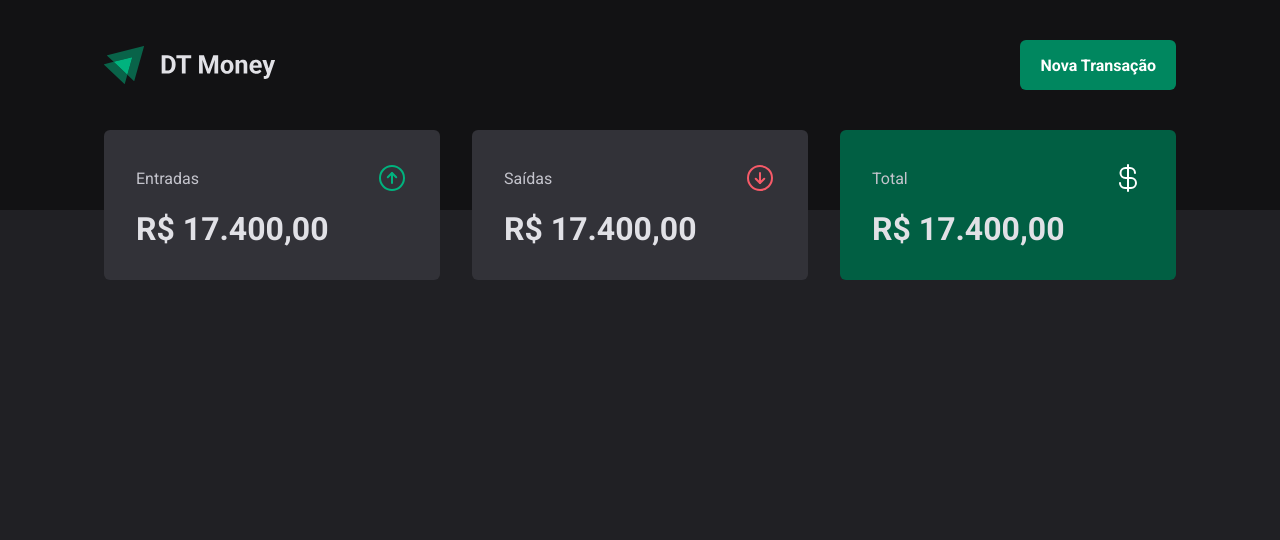
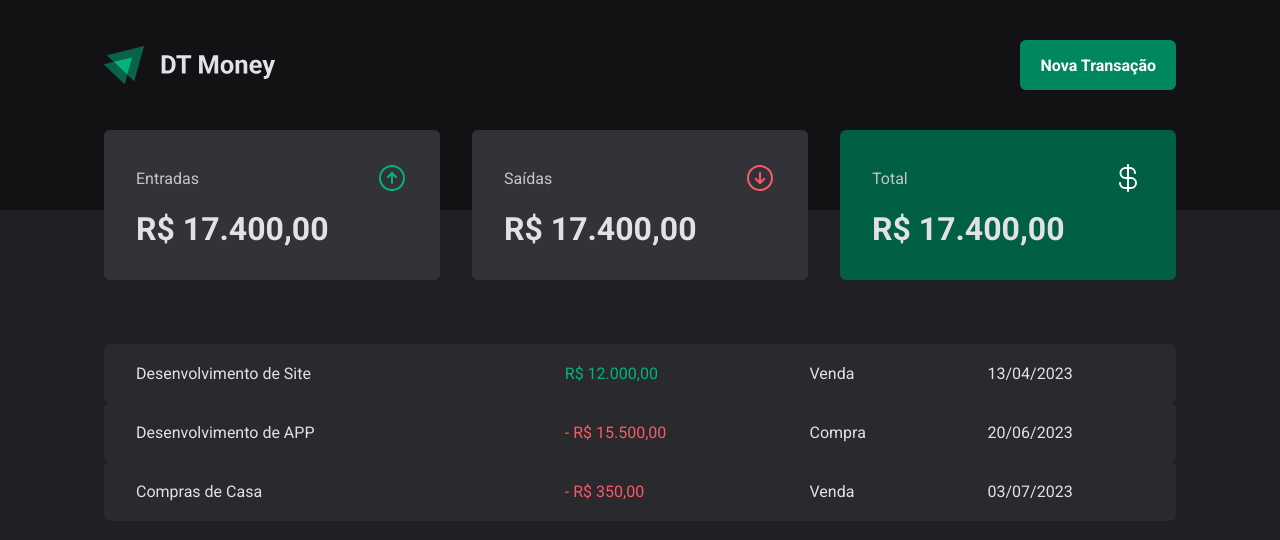
Before and after one commit to AFCOliveira/Dt-Money, a React (Vite) app: page / in a window 1280 px wide. Shown: the top 540 px of the page. Built offline with nearby package versions, Linux system fonts and the light colour scheme.

Commit message:
insert style in table

```diff
--- a/src/pages/Transactions/index.tsx
+++ b/src/pages/Transactions/index.tsx
@@ -1,11 +1,49 @@
 import { Header } from '../../components/Header'
 import { Summary } from '../../components/Summary'
+import {
+  PriceHighLight,
+  TransactionsContainer,
+  TransactionsTable,
+} from './styles'
 
 export function Transactions() {
   return (
     <div>
       <Header />
       <Summary />
+
+      <TransactionsContainer>
+        <TransactionsTable>
+          <tbody>
+            <tr>
+              <td width="40%">Desenvolvimento de Site</td>
+              <td>
+                <PriceHighLight variant="income">R$ 12.000,00</PriceHighLight>
+              </td>
+              <td>Venda</td>
+              <td>13/04/2023</td>
+            </tr>
+            <tr>
+              <td width="40%">Desenvolvimento de APP</td>
+              <td>
+                <PriceHighLight variant="outcome">
+                  - R$ 15.500,00
+                </PriceHighLight>
+              </td>
+              <td>Compra</td>
+              <td>20/06/2023</td>
+            </tr>
+            <tr>
+              <td width="40%">Compras de Casa</td>
+              <td>
+                <PriceHighLight variant="outcome">- R$ 350,00</PriceHighLight>
+              </td>
+              <td>Venda</td>
+              <td>03/07/2023</td>
+            </tr>
+          </tbody>
+        </TransactionsTable>
+      </TransactionsContainer>
     </div>
   )
 }
--- a/src/pages/Transactions/styles.ts
+++ b/src/pages/Transactions/styles.ts
@@ -0,0 +1,40 @@
+import { styled } from 'styled-components'
+
+export const TransactionsContainer = styled.main`
+  width: 100%;
+  max-width: 1120px;
+  margin: 4rem auto 0;
+  padding: 0 1.5rem;
+`
+export const TransactionsTable = styled.table`
+  width: 100%;
+  border-collapse: collapse;
+  border-spacing: 0 0.5rem;
+  /* margin-top: 1.5rem; */
+
+  td {
+    padding: 1.25rem 2rem;
+    background: ${(prosp) => prosp.theme['gray-700']};
+
+    &:first-child {
+      border-top-left-radius: 6px;
+      border-bottom-left-radius: 6px;
+    }
+
+    &:last-child {
+      border-top-right-radius: 6px;
+      border-bottom-right-radius: 6px;
+    }
+  }
+`
+
+interface priceHighLightProps {
+  variant: 'income' | 'outcome'
+}
+
+export const PriceHighLight = styled.span<priceHighLightProps>`
+  color: ${(props) =>
+    props.variant === 'income'
+      ? props.theme['green-300']
+      : props.theme['red-300']};
+`
```
